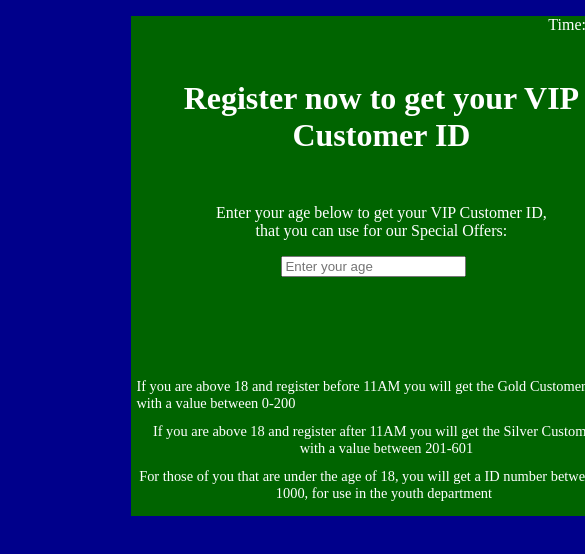
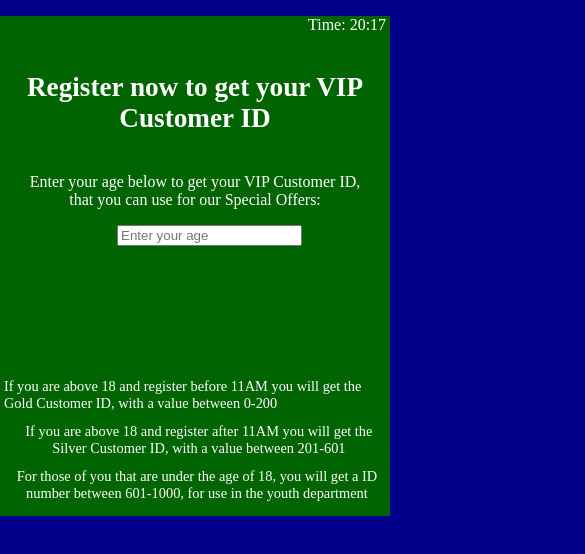
Before and after one commit to Myhr86/Customer-VIP-ID, a plain HTML site: page index.html in a window 390 px wide. Shown: the top 554 px of the page, 585 px wide, since content can reach past the window. Drawn offline with Linux system fonts and the light colour scheme.

Commit message:
Updated media queries

```diff
--- a/index.html
+++ b/index.html
@@ -2,6 +2,7 @@
 <html lang="en" dir="ltr">
   <head>
     <meta charset="utf-8">
+    <meta name="viewport" content="width=device-width, initial-scale=1.0">
     <link rel="stylesheet" href="style.css">
     <title></title>
   </head>
--- a/style.css
+++ b/style.css
@@ -17,6 +17,7 @@ h1 {
 #showTime {
   text-align: right;
   margin-right: 1%;
+
 }
 #demo {
   color: white;
@@ -50,3 +51,22 @@ input {
   padding-left: 1%;
   bottom: 0%;
 }
+
+@media only screen and (max-width: 480px) {
+  body {
+    max-width: 480px;
+    width: 100%;
+    margin: 0 auto;
+  }
+  .mainDiv {
+    position: relative;
+    max-width: 460px;
+    width: 100%;
+    height: 500px;
+    background: darkgreen;
+    margin-left: 0;
+  }
+  h1 {
+    font-size: 1.7em;
+  }
+}
```
